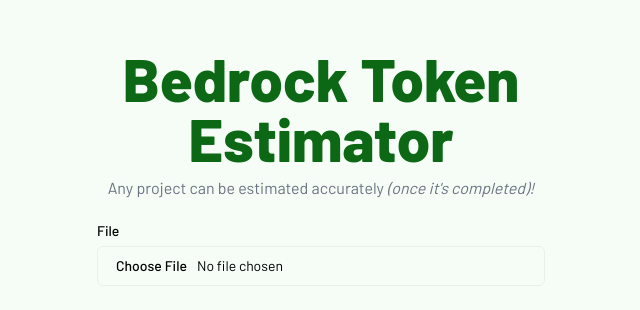
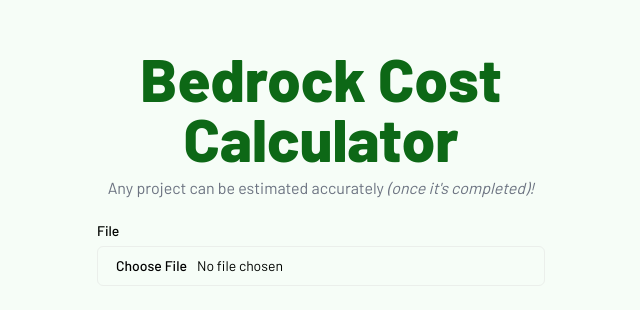
Before and after one commit to brianprost/bedrock-cost-calculator, a React (Vite) app: page / in a window 1280 px wide. Shown: the top 310 px of the page, without its empty margins (319-959 px from the left). Built offline with nearby package versions, Linux system fonts and the light colour scheme.

Commit message:
name change

```diff
--- a/index.html
+++ b/index.html
@@ -5,7 +5,7 @@
     <!-- <link rel="icon" type="image/svg+xml" href="/vite.svg" /> -->
     <link rel="icon" type="favicon" href="/favicon.ico" />
     <meta name="viewport" content="width=device-width, initial-scale=1.0" />
-    <title>Bedrock Token Estimator</title>
+    <title>Bedrock Cost Calculator</title>
   </head>
   <body>
     <div id="root"></div>
--- a/src/components/upload-form.tsx
+++ b/src/components/upload-form.tsx
@@ -88,7 +88,7 @@
     <div className="mx-auto max-w-md space-y-6 py-12">
       <div className="space-y-2 text-center">
         <h1 className="text-6xl font-extrabold text-primary">
-          Bedrock Token Estimator
+          Bedrock Cost Calculator
         </h1>
         <p className="text-gray-500 dark:text-gray-400 text-accent">
           Any project can be estimated accurately{" "}
```
Also changed, not shown: 1 other file (tests, documents, lock files or other folders).
